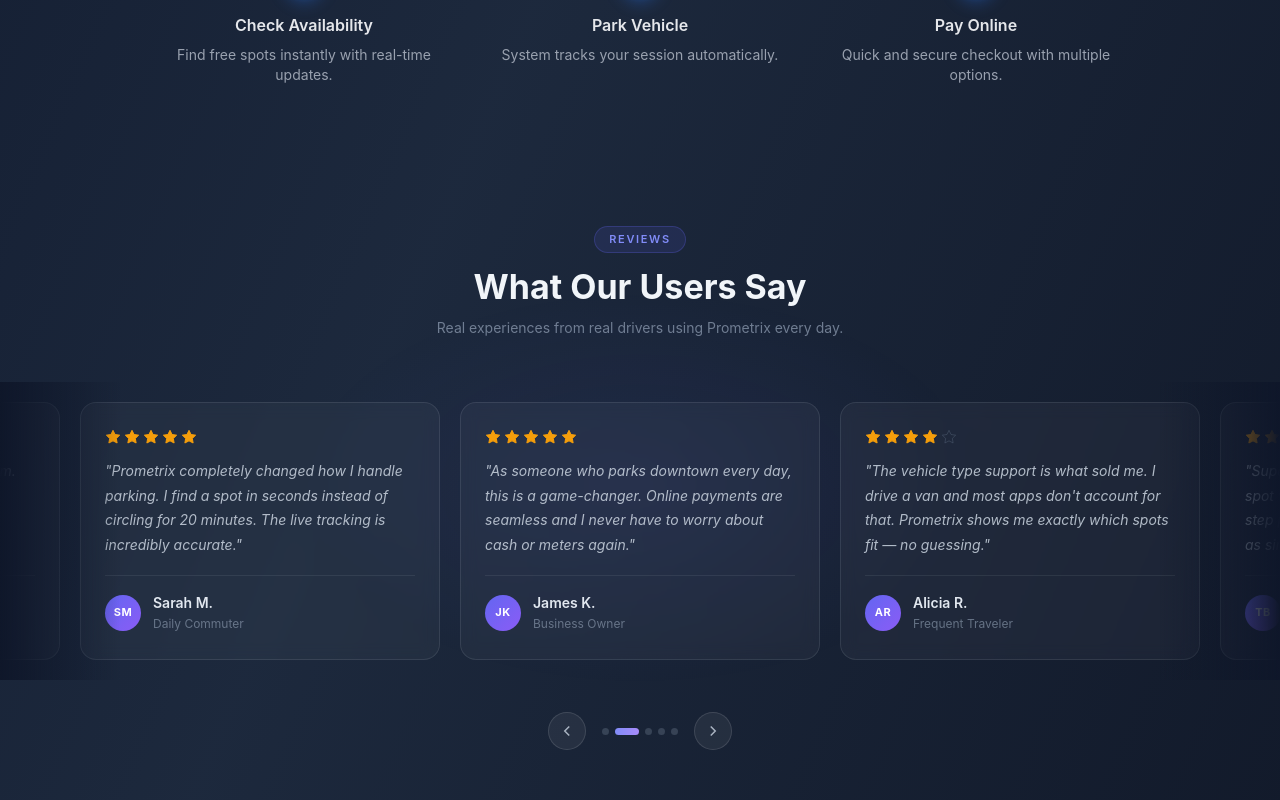
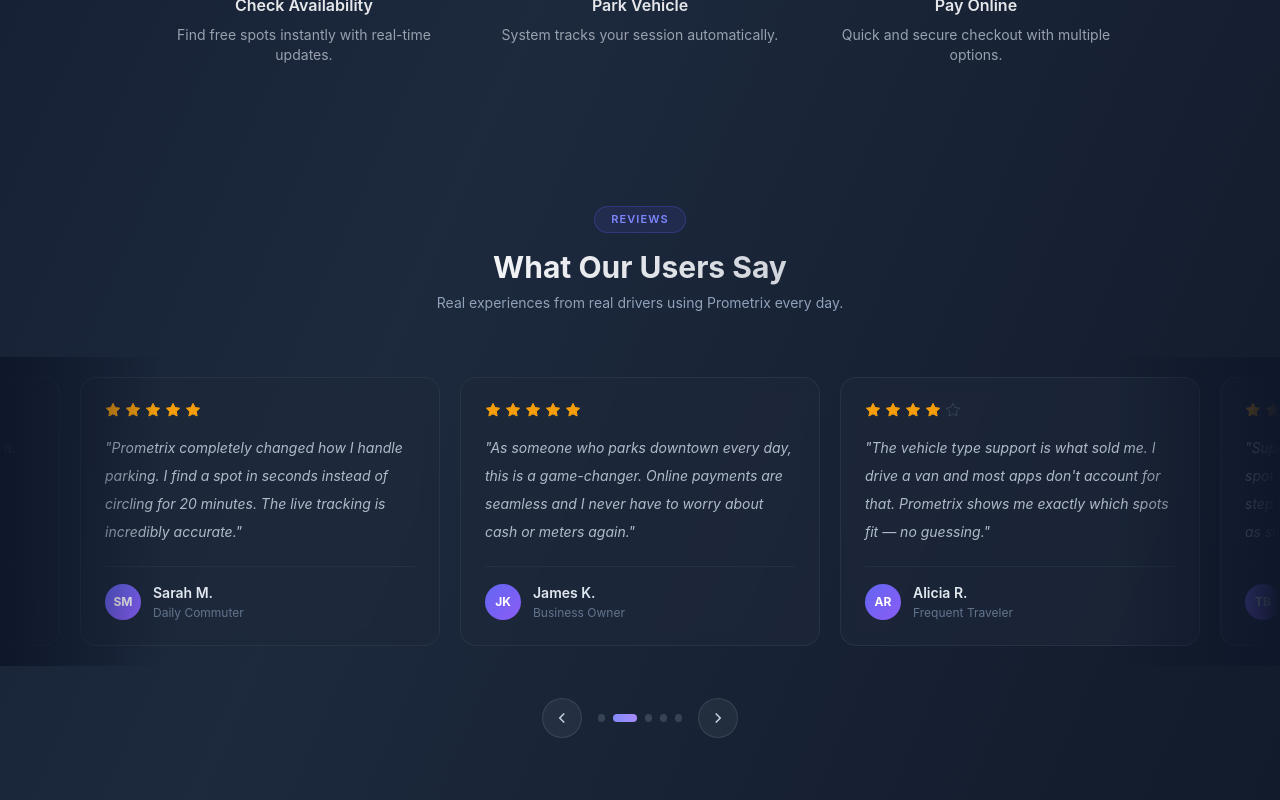
Before and after one commit to Joni-Ashimi/Parking-System-Frontend, a Next.js app: page / in a window 1280 px wide. Shown: the part 1720-2520 px from the top of the page. Built offline with nearby package versions, Linux system fonts and the light colour scheme.

Commit message:
Refactor based on feedback

```diff
--- a/components/sections/Reviews.tsx
+++ b/components/sections/Reviews.tsx
@@ -2,24 +2,14 @@
 
 import { useEffect, useRef, useState } from "react";
 
-interface Testimonial {
-  id: number;
-  name: string;
-  role: string;
-  avatar: string;
-  rating: number;
-  comment: string;
-}
-
-const BASE: Testimonial[] = [
+const REVIEWS = [
   {
     id: 1,
     name: "Sarah M.",
     role: "Daily Commuter",
     avatar: "SM",
     rating: 5,
-    comment:
-      "Prometrix completely changed how I handle parking. I find a spot in seconds instead of circling for 20 minutes. The live tracking is incredibly accurate.",
+    comment: "Prometrix completely changed how I handle parking. I find a spot in seconds instead of circling for 20 minutes. The live tracking is incredibly accurate.",
   },
   {
     id: 2,
@@ -27,8 +17,7 @@ const BASE: Testimonial[] = [
     role: "Business Owner",
     avatar: "JK",
     rating: 5,
-    comment:
-      "As someone who parks downtown every day, this is a game-changer. Online payments are seamless and I never have to worry about cash or meters again.",
+    comment: "As someone who parks downtown every day, this is a game-changer. Online payments are seamless and I never have to worry about cash or meters again.",
   },
   {
     id: 3,
@@ -36,8 +25,7 @@ const BASE: Testimonial[] = [
     role: "Frequent Traveler",
     avatar: "AR",
     rating: 4,
-    comment:
-      "The vehicle type support is what sold me. I drive a van and most apps don't account for that. Prometrix shows me exactly which spots fit — no guessing.",
+    comment: "The vehicle type support is what sold me. I drive a van and most apps don't account for that. Prometrix shows me exactly which spots fit — no guessing.",
   },
   {
     id: 4,
@@ -45,8 +33,7 @@ const BASE: Testimonial[] = [
     role: "City Resident",
     avatar: "TB",
     rating: 5,
-    comment:
-      "Super intuitive interface. I booked my first spot within a minute of signing up. The three-step process — check, park, pay — is exactly as simple as advertised.",
+    comment: "Super intuitive interface. I booked my first spot within a minute of signing up. The three-step process — check, park, pay — is exactly as simple as advertised.",
   },
   {
     id: 5,
@@ -54,155 +41,136 @@ const BASE: Testimonial[] = [
     role: "Parking Lot Admin",
     avatar: "NP",
     rating: 5,
-    comment:
-      "From the admin side, Prometrix is a dream. Managing users, adjusting pricing, and monitoring activity is all in one clean dashboard. Huge time-saver.",
+    comment: "From the admin side, Prometrix is a dream. Managing users, adjusting pricing, and monitoring activity is all in one clean dashboard. Huge time-saver.",
   },
 ];
 
 const CARD_WIDTH = 360;
 const CARD_GAP = 20;
 const STEP = CARD_WIDTH + CARD_GAP;
-const DURATION = 500; // ms per slide
-const N = BASE.length;
+const DURATION = 500;
+const N = REVIEWS.length;
+const ITEMS = [...REVIEWS, ...REVIEWS, ...REVIEWS];
 
-// Triple the list: [copy0 | copy1 | copy2]
-// We always operate inside copy1 (indices N..2N-1).
-// When we drift into copy0 or copy2, we silently snap back to copy1.
-const ITEMS = [...BASE, ...BASE, ...BASE];
-
-export default function Reviews() {
-  // index into ITEMS — start in the middle copy
+export default function ReviewsSection() {
+  const [activeDot, setActiveDot] = useState(0);
+  const trackRef = useRef(null);
   const indexRef = useRef(N);
-  const [index, setIndex] = useState(N);
-  const [activeDot, setActiveDot] = useState(0);
-
-  const trackRef = useRef<HTMLDivElement>(null);
   const slidingRef = useRef(false);
   const pausedRef = useRef(false);
-  const intervalRef = useRef<ReturnType<typeof setInterval> | null>(null);
+  const intervalRef = useRef(null);
 
-  // Move the track to a given index, with or without transition
   const moveTo = (idx: number, animate: boolean) => {
-    const el = trackRef.current;
+    const el = trackRef.current as HTMLDivElement;
     if (!el) return;
     el.style.transition = animate ? `transform ${DURATION}ms cubic-bezier(0.4,0,0.2,1)` : "none";
     el.style.transform = `translateX(calc(-${idx * STEP}px + 50% - ${CARD_WIDTH / 2}px))`;
   };
 
-  const slide = (dir: 1 | -1) => {
+  const slide = (dir: number) => {
     if (slidingRef.current) return;
     slidingRef.current = true;
-
     const next = indexRef.current + dir;
     indexRef.current = next;
-    setIndex(next);
     setActiveDot(((next % N) + N) % N);
     moveTo(next, true);
-
-    setTimeout(() => {
-      // If we've drifted out of the middle copy, silently jump back
-      let corrected = indexRef.current;
-      if (corrected >= N * 2) corrected -= N;
-      else if (corrected < N) corrected += N;
-
-      if (corrected !== indexRef.current) {
-        indexRef.current = corrected;
-        setIndex(corrected);
-        moveTo(corrected, false);
-      }
-
-      slidingRef.current = false;
-    }, DURATION);
-  };
-
-  const startInterval = () => {
-    if (intervalRef.current) clearInterval(intervalRef.current);
-    intervalRef.current = setInterval(() => {
-      if (!pausedRef.current) slide(1);
-    }, 4000);
-  };
-
-  useEffect(() => {
-    // Set initial position without animation
-    moveTo(N, false);
-    startInterval();
-    return () => {
-      if (intervalRef.current) clearInterval(intervalRef.current);
-    };
-    // eslint-disable-next-line react-hooks/exhaustive-deps
-  }, []);
-
-  const goToDot = (i: number) => {
-    if (slidingRef.current) return;
-    const current = ((indexRef.current % N) + N) % N;
-    const diff = i - current;
-    const base = indexRef.current - current;
-    const target = base + i;
-    const delta = diff === 0 ? 0 : diff;
-    if (delta === 0) return;
-
-    slidingRef.current = true;
-    indexRef.current = target;
-    setIndex(target);
-    setActiveDot(i);
-    moveTo(target, true);
-
     setTimeout(() => {
       let corrected = indexRef.current;
       if (corrected >= N * 2) corrected -= N;
       else if (corrected < N) corrected += N;
       if (corrected !== indexRef.current) {
         indexRef.current = corrected;
-        setIndex(corrected);
         moveTo(corrected, false);
       }
       slidingRef.current = false;
     }, DURATION);
   };
 
+  const goToDot = (i: number) => {
+    if (slidingRef.current) return;
+    const current = ((indexRef.current % N) + N) % N;
+    if (i === current) return;
+    slidingRef.current = true;
+    const target = indexRef.current - current + i;
+    indexRef.current = target;
+    setActiveDot(i);
+    moveTo(target, true);
+    setTimeout(() => {
+      let corrected = indexRef.current;
+      if (corrected >= N * 2) corrected -= N;
+      else if (corrected < N) corrected += N;
+      if (corrected !== indexRef.current) {
+        indexRef.current = corrected;
+        moveTo(corrected, false);
+      }
+      slidingRef.current = false;
+    }, DURATION);
+  };
+
+  useEffect(() => {
+    moveTo(N, false);
+    intervalRef.current = window.setInterval(() => {
+      if (!pausedRef.current) slide(1);
+    }, 4000);
+    return () => clearInterval(intervalRef.current);
+  }, []);
+
   return (
-    <section style={styles.section}>
-      <div style={styles.bgGlow} />
-
-      <div style={styles.container}>
-        {/* Header */}
-        <div style={styles.header}>
-          <p style={styles.eyebrow}>Reviews</p>
-          <h2 style={styles.title}>What Our Users Say</h2>
-          <p style={styles.subtitle}>
+    <section className="py-20 relative overflow-hidden">
+      <div className="text-center mb-11 px-6">
+        <p className="inline-block text-[11px] font-semibold tracking-widest uppercase text-indigo-400 bg-indigo-500/10 border border-indigo-500/25 rounded-full px-4 py-1 mb-4">
+          Reviews
+        </p>
+        <h2 className="text-3xl font-bold mb-2">
+          <span className="bg-gradient-to-r from-gray-100 to-gray-300 bg-clip-text text-transparent">
+            What Our Users Say
+          </span>
+        </h2>
+        <p className="text-sm text-slate-400">
           Real experiences from real drivers using Prometrix every day.
         </p>
       </div>
 
-        {/* Viewport */}
       <div
-          style={styles.viewport}
+        className="relative overflow-hidden w-full py-5 mb-8"
         onMouseEnter={() => { pausedRef.current = true; }}
         onMouseLeave={() => { pausedRef.current = false; }}
       >
-          <div style={{ ...styles.edge, left: 0, background: "linear-gradient(to right, #0f172a 0%, transparent 100%)" }} />
-          <div style={{ ...styles.edge, right: 0, background: "linear-gradient(to left, #0f172a 0%, transparent 100%)" }} />
+        <div
+          className="absolute top-0 bottom-0 left-0 w-40 z-10 pointer-events-none"
+          style={{ background: "linear-gradient(to right, #0f172a, transparent)" }}
+        />
+        <div
+          className="absolute top-0 bottom-0 right-0 w-40 z-10 pointer-events-none"
+          style={{ background: "linear-gradient(to left, #0f172a, transparent)" }}
+        />
 
-          <div ref={trackRef} style={styles.track}>
-            {ITEMS.map((t, i) => (
-              <div key={i} style={styles.card}>
-                <div style={styles.stars}>
+        <div ref={trackRef} className="flex" style={{ gap: `${CARD_GAP}px`, willChange: "transform" }}>
+          {ITEMS.map((review, i) => (
+    <div key={i}
+    className="flex-shrink-0 flex flex-col rounded-2xl p-6 text-left backdrop-blur-sm"
+    style={{ width: "360px", background: "rgba(30, 41, 59, 0.6)", border: "1px solid rgba(51, 65, 85, 0.5)" }}
+  >
+    <div className="flex gap-1 mb-4">
       {Array.from({ length: 5 }).map((_, si) => (
         <svg key={si} width="16" height="16" viewBox="0 0 24 24"
-                      fill={si < t.rating ? "#f59e0b" : "none"}
-                      stroke={si < t.rating ? "#f59e0b" : "rgba(100,116,139,0.35)"}
+          fill={si < review.rating ? "#f59e0b" : "none"}
+          stroke={si < review.rating ? "#f59e0b" : "rgba(100,116,139,0.35)"}
           strokeWidth="1.5">
           <polygon points="12 2 15.09 8.26 22 9.27 17 14.14 18.18 21.02 12 17.77 5.82 21.02 7 14.14 2 9.27 8.91 8.26 12 2" />
         </svg>
       ))}
     </div>
-                <p style={styles.comment}>"{t.comment}"</p>
-                <div style={styles.divider} />
-                <div style={styles.author}>
-                  <div style={styles.avatar}>{t.avatar}</div>
+    <p className="text-sm leading-7 text-slate-300/85 italic mb-5 flex-1">"{review.comment}"</p>
+    <div className="h-px bg-slate-700/40 mb-4" />
+    <div className="flex items-center gap-3">
+      <div className="w-9 h-9 rounded-full flex items-center justify-center text-xs font-bold text-white flex-shrink-0"
+        style={{ background: "linear-gradient(135deg, #6366f1, #8b5cf6)" }}>
+        {review.avatar}
+      </div>
       <div>
-                    <p style={styles.authorName}>{t.name}</p>
-                    <p style={styles.authorRole}>{t.role}</p>
+        <p className="text-sm font-semibold text-slate-200 mb-0.5">{review.name}</p>
+        <p className="text-xs text-slate-500">{review.role}</p>
       </div>
     </div>
   </div>
@@ -210,219 +178,44 @@ export default function Reviews() {
         </div>
       </div>
 
-        {/* Nav */}
-        <div style={styles.nav}>
-          <button style={styles.navBtn} aria-label="Previous"
+      <div className="flex items-center justify-center gap-4 px-6">
+        <button
+          aria-label="Previous"
           onClick={() => slide(-1)}
-            onMouseEnter={(e) => {
-              (e.currentTarget as HTMLButtonElement).style.background = "rgba(99,102,241,0.2)";
-              (e.currentTarget as HTMLButtonElement).style.borderColor = "rgba(99,102,241,0.5)";
-            }}
-            onMouseLeave={(e) => {
-              (e.currentTarget as HTMLButtonElement).style.background = "rgba(255,255,255,0.06)";
-              (e.currentTarget as HTMLButtonElement).style.borderColor = "rgba(255,255,255,0.12)";
-            }}>
+          className="w-10 h-10 rounded-full border border-white/10 bg-white/5 text-slate-300 flex items-center justify-center cursor-pointer transition-all duration-200 hover:bg-indigo-500/20 hover:border-indigo-500/50"
+        >
           <svg width="18" height="18" viewBox="0 0 24 24" fill="none" stroke="currentColor" strokeWidth="2">
             <path d="M15 18l-6-6 6-6" />
           </svg>
         </button>
 
-          <div style={styles.dots}>
-            {BASE.map((_, i) => (
-              <button key={i} onClick={() => goToDot(i)}
+        <div className="flex items-center gap-2">
+          {REVIEWS.map((_, i) => (
+            <button
+              key={i}
+              onClick={() => goToDot(i)}
+              aria-label={`Go to review ${i + 1}`}
+              className="h-2 rounded-full border-none cursor-pointer p-0 transition-all duration-300"
               style={{
-                  ...styles.dot,
                 width: i === activeDot ? "24px" : "7px",
                 background: i === activeDot
                   ? "linear-gradient(90deg, #818cf8, #a78bfa)"
                   : "rgba(148,163,184,0.25)",
               }}
-                aria-label={`Go to review ${i + 1}`}
             />
           ))}
         </div>
 
-          <button style={styles.navBtn} aria-label="Next"
+        <button
+          aria-label="Next"
           onClick={() => slide(1)}
-            onMouseEnter={(e) => {
-              (e.currentTarget as HTMLButtonElement).style.background = "rgba(99,102,241,0.2)";
-              (e.currentTarget as HTMLButtonElement).style.borderColor = "rgba(99,102,241,0.5)";
-            }}
-            onMouseLeave={(e) => {
-              (e.currentTarget as HTMLButtonElement).style.background = "rgba(255,255,255,0.06)";
-              (e.currentTarget as HTMLButtonElement).style.borderColor = "rgba(255,255,255,0.12)";
-            }}>
+          className="w-10 h-10 rounded-full border border-white/10 bg-white/5 text-slate-300 flex items-center justify-center cursor-pointer transition-all duration-200 hover:bg-indigo-500/20 hover:border-indigo-500/50"
+        >
           <svg width="18" height="18" viewBox="0 0 24 24" fill="none" stroke="currentColor" strokeWidth="2">
             <path d="M9 18l6-6-6-6" />
           </svg>
         </button>
       </div>
-      </div>
     </section>
   );
 }
-
-const styles: Record<string, React.CSSProperties> = {
-  section: {
-    position: "relative",
-    padding: "60px 0",
-    overflow: "hidden",
-  },
-  bgGlow: {
-    position: "absolute",
-    top: "50%", left: "50%",
-    transform: "translate(-50%, -50%)",
-    width: "700px", height: "400px",
-    background: "radial-gradient(ellipse at center, rgba(99,102,241,0.08) 0%, transparent 70%)",
-    pointerEvents: "none",
-    zIndex: 0,
-  },
-  container: {
-    position: "relative",
-    zIndex: 1,
-    maxWidth: "1600px",
-    margin: "0 auto",
-    textAlign: "center",
-  },
-  header: {
-    marginBottom: "44px",
-    padding: "0 24px",
-  },
-  eyebrow: {
-    display: "inline-block",
-    fontSize: "11px",
-    fontWeight: 600,
-    letterSpacing: "0.15em",
-    textTransform: "uppercase" as const,
-    color: "#818cf8",
-    background: "rgba(99,102,241,0.12)",
-    border: "1px solid rgba(99,102,241,0.25)",
-    borderRadius: "999px",
-    padding: "4px 14px",
-    marginBottom: "14px",
-  },
-  title: {
-    fontSize: "clamp(22px, 3.5vw, 34px)",
-    fontWeight: 700,
-    color: "#f1f5f9",
-    margin: "0 0 10px",
-    lineHeight: 1.2,
-  },
-  subtitle: {
-    fontSize: "14px",
-    color: "rgba(148,163,184,0.7)",
-    margin: 0,
-  },
-  viewport: {
-    position: "relative",
-    overflow: "hidden",
-    width: "100%",
-    marginBottom: "32px",
-    padding: "20px 0",
-  },
-  edge: {
-    position: "absolute",
-    top: 0, bottom: 0,
-    width: "120px",
-    zIndex: 2,
-    pointerEvents: "none",
-  },
-  track: {
-    display: "flex",
-    gap: `${CARD_GAP}px`,
-    willChange: "transform",
-  },
-  card: {
-    flexShrink: 0,
-    width: `${CARD_WIDTH}px`,
-    background: "rgba(241,245,249,0.04)",
-    border: "1px solid rgba(226,232,240,0.1)",
-    borderRadius: "16px",
-    padding: "26px 24px",
-    textAlign: "left" as const,
-    display: "flex",
-    flexDirection: "column" as const,
-    backdropFilter: "blur(8px)",
-  },
-  stars: {
-    display: "flex",
-    gap: "3px",
-    marginBottom: "14px",
-  },
-  comment: {
-    fontSize: "14px",
-    lineHeight: 1.75,
-    color: "rgba(203,213,225,0.85)",
-    margin: "0 0 18px",
-    fontStyle: "italic",
-    flex: 1,
-  },
-  divider: {
-    height: "1px",
-    background: "rgba(226,232,240,0.08)",
-    marginBottom: "16px",
-  },
-  author: {
-    display: "flex",
-    alignItems: "center",
-    gap: "12px",
-  },
-  avatar: {
-    width: "36px",
-    height: "36px",
-    borderRadius: "50%",
-    background: "linear-gradient(135deg, #6366f1, #8b5cf6)",
-    display: "flex",
-    alignItems: "center",
-    justifyContent: "center",
-    fontSize: "11px",
-    fontWeight: 700,
-    color: "#fff",
-    flexShrink: 0,
-    letterSpacing: "0.05em",
-  },
-  authorName: {
-    fontSize: "14px",
-    fontWeight: 600,
-    color: "#e2e8f0",
-    margin: "0 0 2px",
-  },
-  authorRole: {
-    fontSize: "12px",
-    color: "rgba(148,163,184,0.6)",
-    margin: 0,
-  },
-  nav: {
-    display: "flex",
-    alignItems: "center",
-    justifyContent: "center",
-    gap: "16px",
-    padding: "0 24px",
-  },
-  navBtn: {
-    width: "38px",
-    height: "38px",
-    borderRadius: "50%",
-    border: "1px solid rgba(255,255,255,0.12)",
-    background: "rgba(255,255,255,0.06)",
-    color: "rgba(203,213,225,0.8)",
-    display: "flex",
-    alignItems: "center",
-    justifyContent: "center",
-    cursor: "pointer",
-    transition: "all 0.2s ease",
-  },
-  dots: {
-    display: "flex",
-    alignItems: "center",
-    gap: "6px",
-  },
-  dot: {
-    height: "7px",
-    borderRadius: "999px",
-    border: "none",
-    cursor: "pointer",
-    padding: 0,
-    transition: "all 0.3s ease",
-  },
-};
--- a/components/sections/StepsSection.tsx
+++ b/components/sections/StepsSection.tsx
@@ -2,7 +2,7 @@ import Step from "@/components/UI/Step";
 
 export default function StepsSection() {
     return (
-        <section className="py-20">
+        <section className="py-15">
             <div className="max-w-5xl mx-auto px-6 text-center">
 
                 <div className="animate-fade-in-up">
```
Lines whose indentation alone changed are shown as unchanged.
